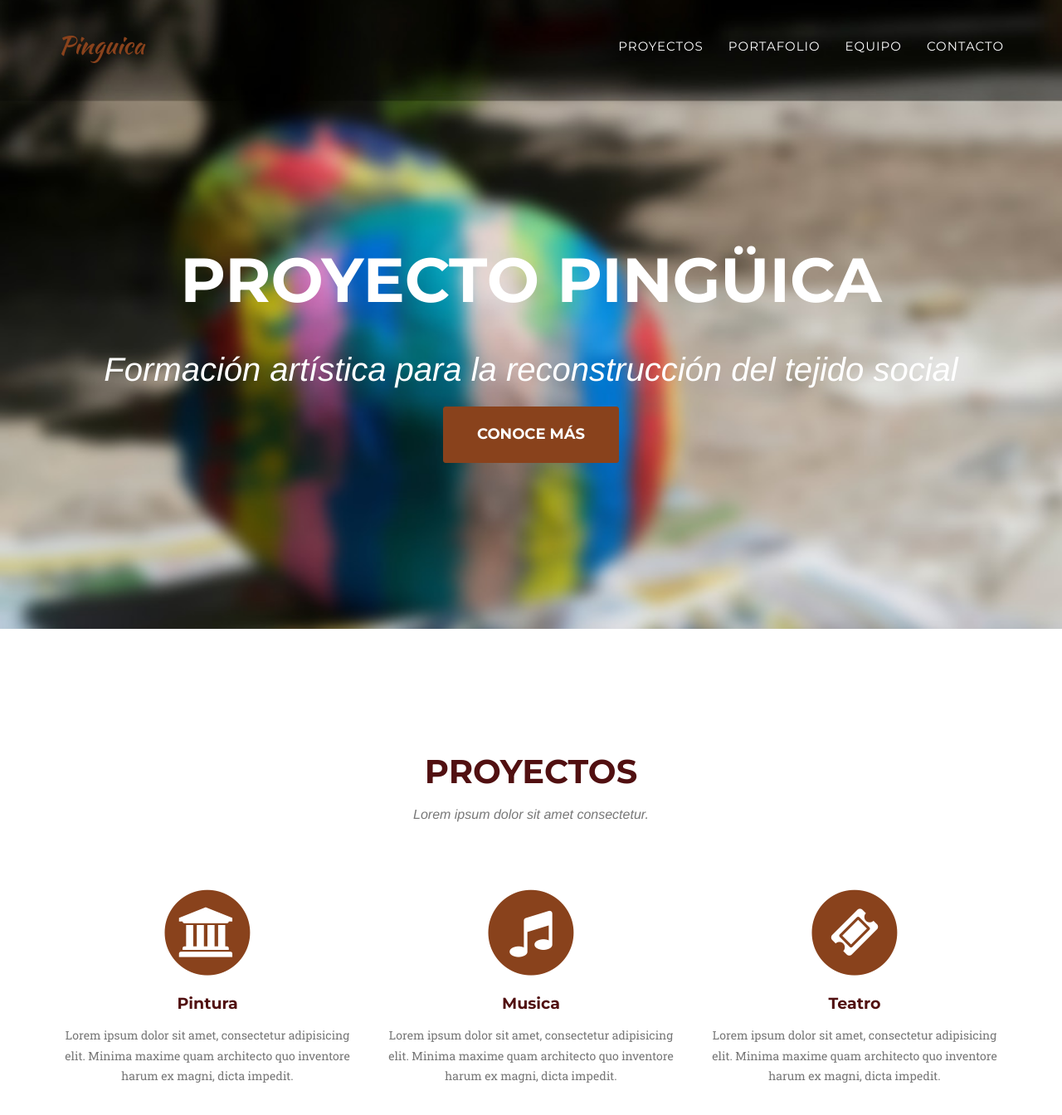
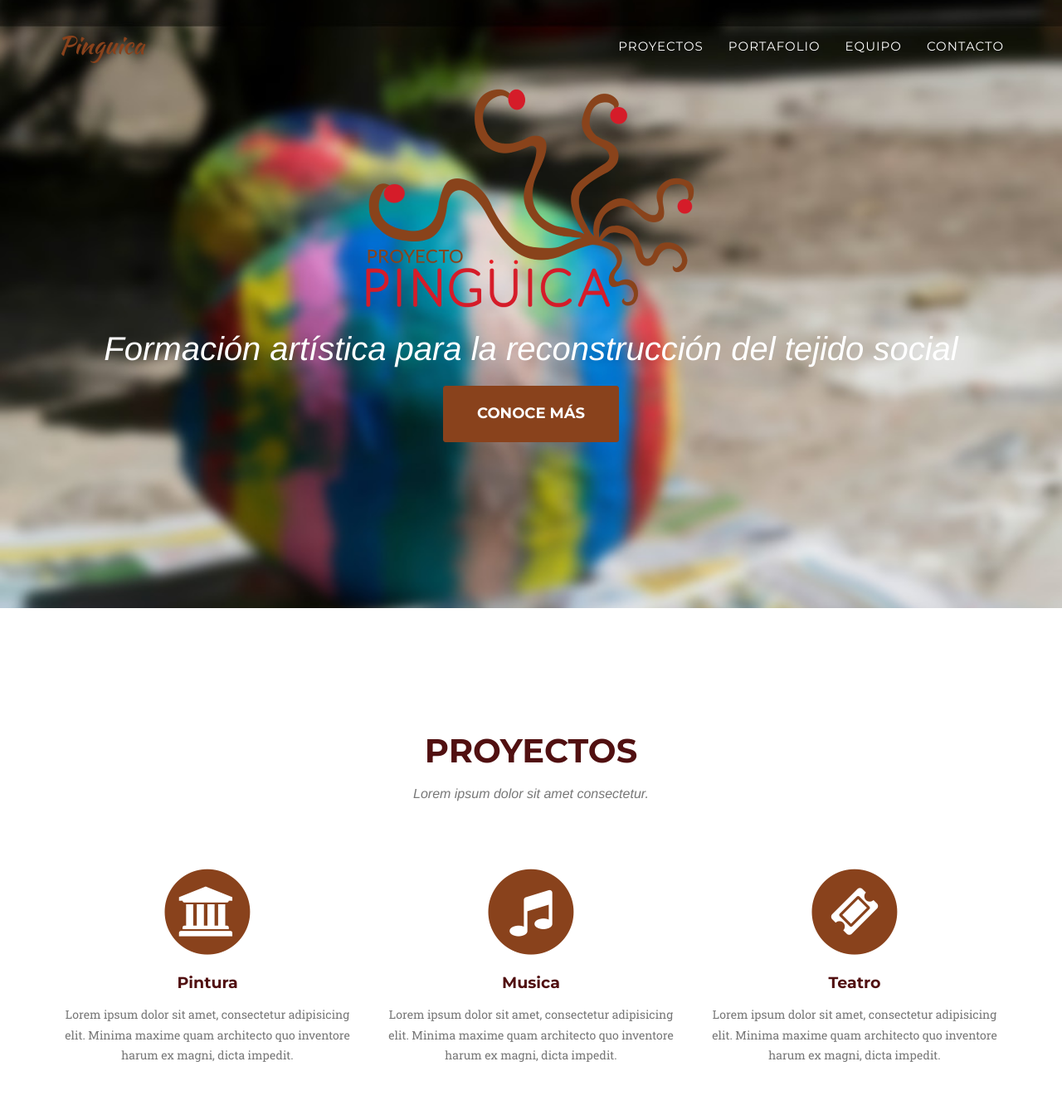
Before and after one commit to abcsds/Pinguica, a Jekyll site: the page built from index.html, in a window 1280 px wide and 1400 px high. Shown: the top 1344 px of the window at 83% size. Built offline with Jekyll 4.4.1, drawn with Linux system fonts in a browser that asks for light colours; some web fonts are replaced.

Commit message:
Working with logos

```diff
--- a/_includes/css/agency.css
+++ b/_includes/css/agency.css
@@ -299,7 +299,7 @@ header .intro-text .intro-heading {
 
 @media(min-width:768px) {
     header .intro-text {
-        padding-top: 300px;
+        padding-top: 100px;
         padding-bottom: 200px;
     }
 
--- a/_includes/header.html
+++ b/_includes/header.html
@@ -41,7 +41,8 @@
     <header>
         <div class="container">
             <div class="intro-text">
-                <div class="intro-heading">Proyecto Pingüica</div>
+                <!-- <div class="intro-heading">Proyecto Pingüica</div> -->
+                <img src="/img/Logo.png" alt="" />
                 <div class="intro-lead-in">Formación artística para la reconstrucción del tejido social</div>
                 <a href="#projects" class="page-scroll btn btn-xl">Conoce m&aacute;s</a>
             </div>
```
Also changed, not shown: img/Logo.png, img/art07.jpg (added), img/header-bg.jpg.
